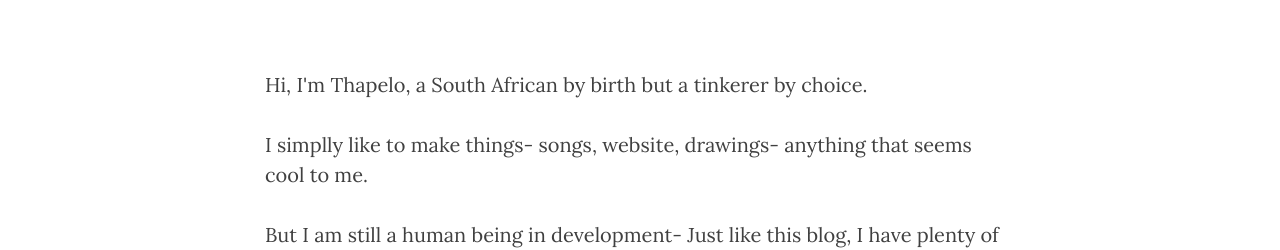
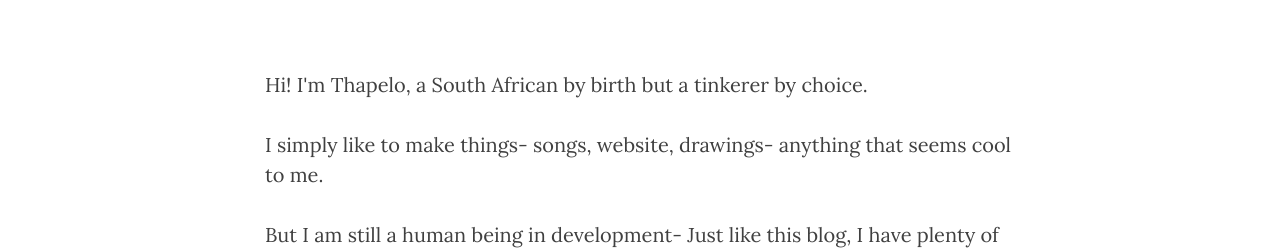
Before and after one commit to Thapz123/Blog, a plain HTML site: page about.html in a window 1280 px wide. Shown: the part 458-708 px from the top of the page. Drawn offline with nearby package versions, Linux system fonts and the light colour scheme.

Commit message:
Changed about.html file- grammar

```diff
--- a/about.html
+++ b/about.html
@@ -89,8 +89,8 @@
     <div class="container">
         <div class="row">
             <div class="col-lg-8 col-lg-offset-2 col-md-10 col-md-offset-1">
-                <p>Hi, I'm Thapelo, a South African by birth but a tinkerer by choice.</p>
-                <p>I simplly like to make things- songs, website, drawings- anything that seems cool to me.</p>
+                <p>Hi! I'm Thapelo, a South African by birth but a tinkerer by choice.</p>
+                <p>I simply like to make things- songs, website, drawings- anything that seems cool to me.</p>
                 <p>But I am still a human being in development- Just like this blog, I have plenty of room for growth.<br> <br>This is why I began programming.</p>
                 <p>So I began web development during these summer holidays- And I LOVE it!</p>
             </div>
```
